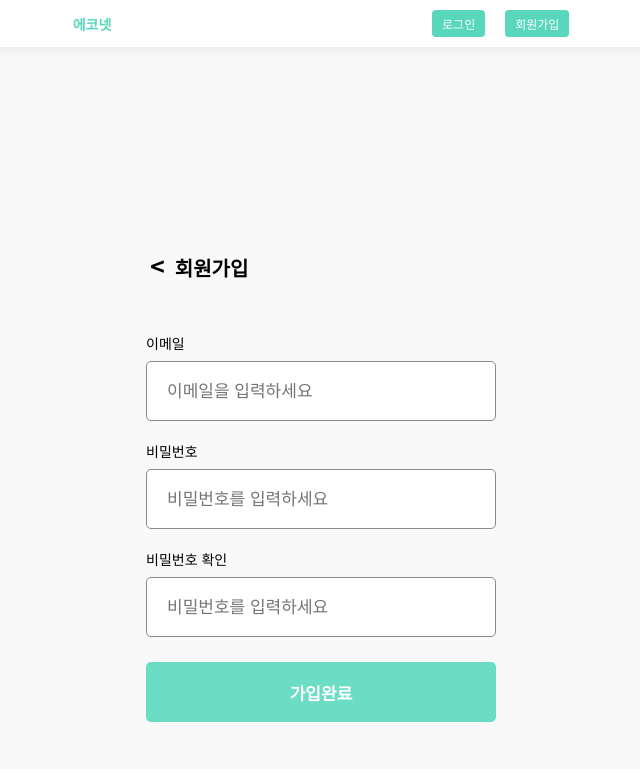
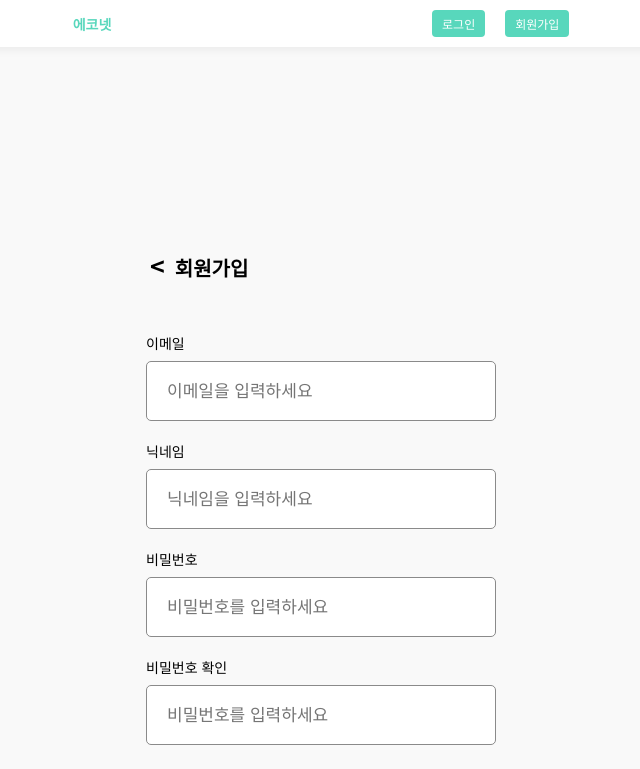
Before and after one commit to gdg-hongik-univ/EcoNet-F1T4-web, a React (Create React App) app in the folder econet/: page /signup in a window 1280 px wide. Shown: the top 769 px of the page, without its empty margins (319-959 px from the left). Built offline with nearby package versions, Linux system fonts and the light colour scheme.

Commit message:
sample axios

```diff
--- a/econet/package.json
+++ b/econet/package.json
@@ -11,6 +11,7 @@
     "@testing-library/jest-dom": "^5.17.0",
     "@testing-library/react": "^13.4.0",
     "@testing-library/user-event": "^13.5.0",
+    "axios": "^1.7.2",
     "react": "^18.3.1",
     "react-dom": "^18.3.1",
     "react-router-dom": "^6.25.1",
--- a/econet/src/MainComponent.js
+++ b/econet/src/MainComponent.js
@@ -3,7 +3,6 @@ import { theme } from "./theme.js";
 import { ThemeProvider } from "@mui/material";
 
 // pages
-
 import MainPage from "./pages/MainPage.js";
 import SignInPage from "./pages/SignInPage";
 import SignUpPage from "./pages/SignUpPage.js";
--- /dev/null
+++ b/econet/src/api/signin.js
@@ -0,0 +1,23 @@
+import axios from "axios";
+import { api } from "../api/index";
+
+export const signinUser = (email, password) => {
+  api
+    .post("/users/login/", {
+      email,
+      password,
+    })
+    .then((response) => {
+      // 서버로부터 받은 JWT 토큰을 로컬 스토리지에 저장
+      const token = response.data.token;
+      localStorage.setItem("token", token);
+      console.log("로그인 성공:", response.data);
+    })
+    .catch((error) => {
+      if (axios.isAxiosError(error)) {
+        console.error("Axios error:", error.message);
+      } else {
+        console.error("Unexpected error:", error);
+      }
+    });
+};
--- /dev/null
+++ b/econet/src/api/signup.js
@@ -0,0 +1,21 @@
+import axios from "axios";
+import { api } from "../api/index";
+
+export const signupUser = (email, password, nickname) => {
+  api
+    .post("/users/signup/", {
+      email,
+      password,
+      nickname,
+    })
+    .then((response) => {
+      console.log(response.data);
+    })
+    .catch((error) => {
+      if (axios.isAxiosError(error)) {
+        console.error("Axios error:", error.message);
+      } else {
+        console.error("Unexpected error:", error);
+      }
+    });
+};
--- a/econet/src/components/NavBar.js
+++ b/econet/src/components/NavBar.js
@@ -77,7 +77,7 @@ const NavBar = () => {
           <MenuItem to="/location">배출함 위치</MenuItem>
         </Menu>
         <AuthButtons>
-          <AuthButton to="/login">로그인</AuthButton>
+          <AuthButton to="/signin">로그인</AuthButton>
           <AuthButton to="/signup">회원가입</AuthButton>
         </AuthButtons>
       </NavBarInner>
--- a/econet/src/components/SignButton.js
+++ b/econet/src/components/SignButton.js
@@ -1,9 +1,15 @@
 import React from "react";
 import styles from "../styles/SignButton.module.css";
 
-function SignButton({ title }) {
+function SignButton({ title, disabled }) {
   return (
-    <button className={styles.sign_button} type="submit">
+    <button
+      className={`${styles.sign_button} ${
+        disabled ? styles.disabled : styles.active
+      }`}
+      type="submit"
+      disabled={disabled}
+    >
       {title}
     </button>
   );
--- a/econet/src/components/SignInput.js
+++ b/econet/src/components/SignInput.js
@@ -1,6 +1,6 @@
 import styles from "../styles/SingInput.module.css";
 
-function SignInput({ type, content, value, name, placeholder }) {
+function SignInput({ type, content, value, name, placeholder, onChange }) {
   return (
     <>
       <label htmlFor={name} className={styles.sign_label}>
@@ -13,6 +13,7 @@ function SignInput({ type, content, value, name, placeholder }) {
         name={name}
         placeholder={placeholder}
         required
+        onChange={onChange} // onChange 핸들러 추가
       ></input>
     </>
   );
--- a/econet/src/pages/SignInPage.js
+++ b/econet/src/pages/SignInPage.js
@@ -4,6 +4,7 @@ import SignTitle from "../components/SignTitle";
 import SignInput from "../components/SignInput";
 import SignButton from "../components/SignButton";
 import styles from "../styles/SignPage.module.css";
+import { signinUser } from "../api/signin";
 
 function SignInPage() {
   const [userInfo, setUserInfo] = useState({
@@ -30,13 +31,20 @@ function SignInPage() {
     navigate("/signup");
   };
 
-  const handleSubmit = (e) => {
+  const handleSubmit = async (e) => {
     e.preventDefault();
-    //로그인 정보 받아옴
+
+    try {
+      await signinUser(userInfo.email, userInfo.password);
+      navigate("/");
+    } catch (error) {
+      console.error("로그인 에러:", error.message);
+      alert("로그인 실패: 이메일 또는 비밀번호를 확인하세요.");
+    }
   };
 
   return (
-    <div className={styles.sign_box} onChange={handleUserInfoChange}>
+    <div className={styles.sign_box}>
       <SignTitle title="로그인" />
       <form className={styles.sign_form} onSubmit={handleSubmit}>
         <SignInput
@@ -45,6 +53,7 @@ function SignInPage() {
           value={userInfo.email}
           name="email"
           placeholder="이메일을 입력하세요"
+          onChange={handleUserInfoChange}
         />
         <SignInput
           type="password"
@@ -52,6 +61,7 @@ function SignInPage() {
           value={userInfo.password}
           name="password"
           placeholder="비밀번호를 입력하세요"
+          onChange={handleUserInfoChange}
         />
         <SignButton title="로그인" disabled={!isInvalid} />
       </form>
--- a/econet/src/pages/SignUpPage.js
+++ b/econet/src/pages/SignUpPage.js
@@ -4,13 +4,17 @@ import SignTitle from "../components/SignTitle";
 import SignInput from "../components/SignInput";
 import SignButton from "../components/SignButton";
 import styles from "../styles/SignPage.module.css";
+import { signupUser } from "../api/signup";
 
 function SignUpPage() {
   const [userInfo, setUserInfo] = useState({
     email: "",
     password: "",
     passwordconfirm: "",
+    nickname: "", // 닉네임 필드, 수정 필요
   });
+
+  const [formError, setFormError] = useState("");
 
   const handleUserInfoChange = (e) => {
     const { name, value } = e.target;
@@ -20,14 +24,16 @@ function SignUpPage() {
     }));
   };
 
-  //const navigate = useNavigate();
+  const navigate = useNavigate();
 
-  // const goSignuppage = () => {
-  //   navigate("/signup");
-  // };
+  const handleSubmit = (e) => {
+    e.preventDefault();
 
-  const handleSuBmit = (e) => {
-    e.preventDefault();
+    setFormError("");
+
+    if (!userInfo.email.includes("@") || !userInfo.email.includes(".")) {
+      return setFormError("올바른 이메일 주소를 입력하세요.");
+    }
 
     if (userInfo.password.length < 8) {
       return alert("비밀번호는 8자리 이상으로 해주세요");
@@ -36,19 +42,45 @@ function SignUpPage() {
     if (userInfo.password !== userInfo.passwordconfirm) {
       return alert("비밀번호와 비밀번호 확인이 다릅니다");
     }
-    //회원가입 정보 보냄
+
+    try {
+      signupUser(userInfo.email, userInfo.password, userInfo.nickname);
+      navigate("/signin"); // 회원가입 후 로그인 페이지로 이동
+    } catch (error) {
+      console.error("회원가입 에러:", error.message);
+      setFormError("회원가입 실패: 이메일 또는 비밀번호를 확인하세요.");
+    }
   };
 
+  const isFormValid =
+    userInfo.email.includes("@") &&
+    userInfo.email.includes(".") &&
+    userInfo.password.length >= 8 &&
+    userInfo.password === userInfo.passwordconfirm &&
+    userInfo.nickname.trim() !== "" &&
+    userInfo.email.trim() !== "" &&
+    userInfo.password.trim() !== "" &&
+    userInfo.passwordconfirm.trim() !== "";
+
   return (
-    <div className={styles.sign_box} onChange={handleUserInfoChange}>
+    <div className={styles.sign_box}>
       <SignTitle title="회원가입" />
-      <form className={styles.sign_form} onSubmit={handleSuBmit}>
+      <form className={styles.sign_form} onSubmit={handleSubmit}>
         <SignInput
           type="email"
           content="이메일"
           value={userInfo.email}
           name="email"
           placeholder="이메일을 입력하세요"
+          onChange={handleUserInfoChange} // onChange 핸들러 전달
+        />
+        <SignInput
+          type="text"
+          content="닉네임"
+          value={userInfo.nickname}
+          name="nickname"
+          placeholder="닉네임을 입력하세요"
+          onChange={handleUserInfoChange} // onChange 핸들러 전달
         />
         <SignInput
           type="password"
@@ -56,6 +88,7 @@ function SignUpPage() {
           value={userInfo.password}
           name="password"
           placeholder="비밀번호를 입력하세요"
+          onChange={handleUserInfoChange} // onChange 핸들러 전달
         />
         <SignInput
           type="password"
@@ -63,8 +96,11 @@ function SignUpPage() {
           value={userInfo.passwordconfirm}
           name="passwordconfirm"
           placeholder="비밀번호를 입력하세요"
+          onChange={handleUserInfoChange} // onChange 핸들러 전달
         />
-        <SignButton title="가입완료" />
+
+        {formError && <p className={styles.error_message}>{formError}</p>}
+        <SignButton title="가입완료" disabled={!isFormValid} />
       </form>
     </div>
   );
--- a/econet/src/styles/SignButton.module.css
+++ b/econet/src/styles/SignButton.module.css
@@ -10,3 +10,12 @@
   background-color: #6bddc4;
   color: #ffffff;
 }
+
+.sign_button.active {
+  background-color: #6bddc4; /* 활성화된 버튼의 색상 */
+}
+
+.sign_button.disabled {
+  background-color: #d9d9d9; /* 비활성화된 버튼의 색상 */
+  cursor: not-allowed;
+}
```
Also changed, not shown: 1 other file (tests, documents, lock files or other folders).
